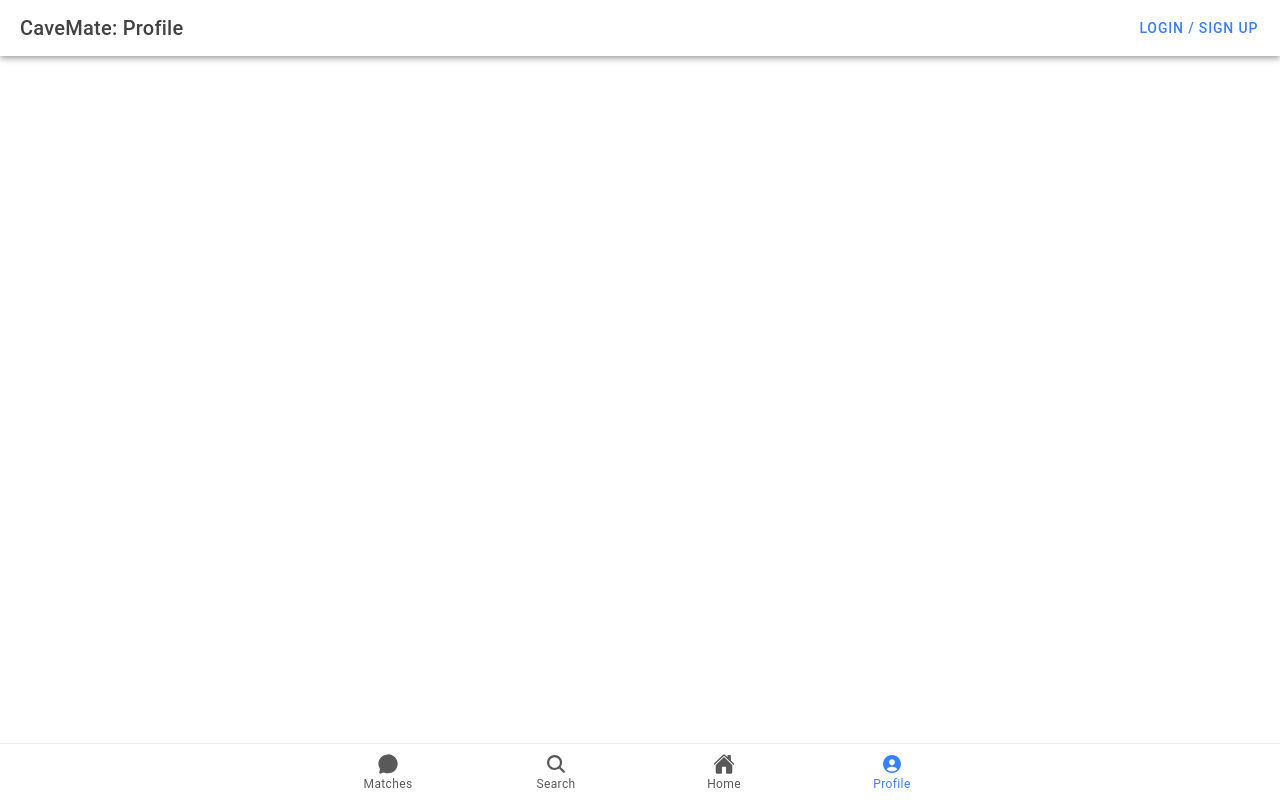
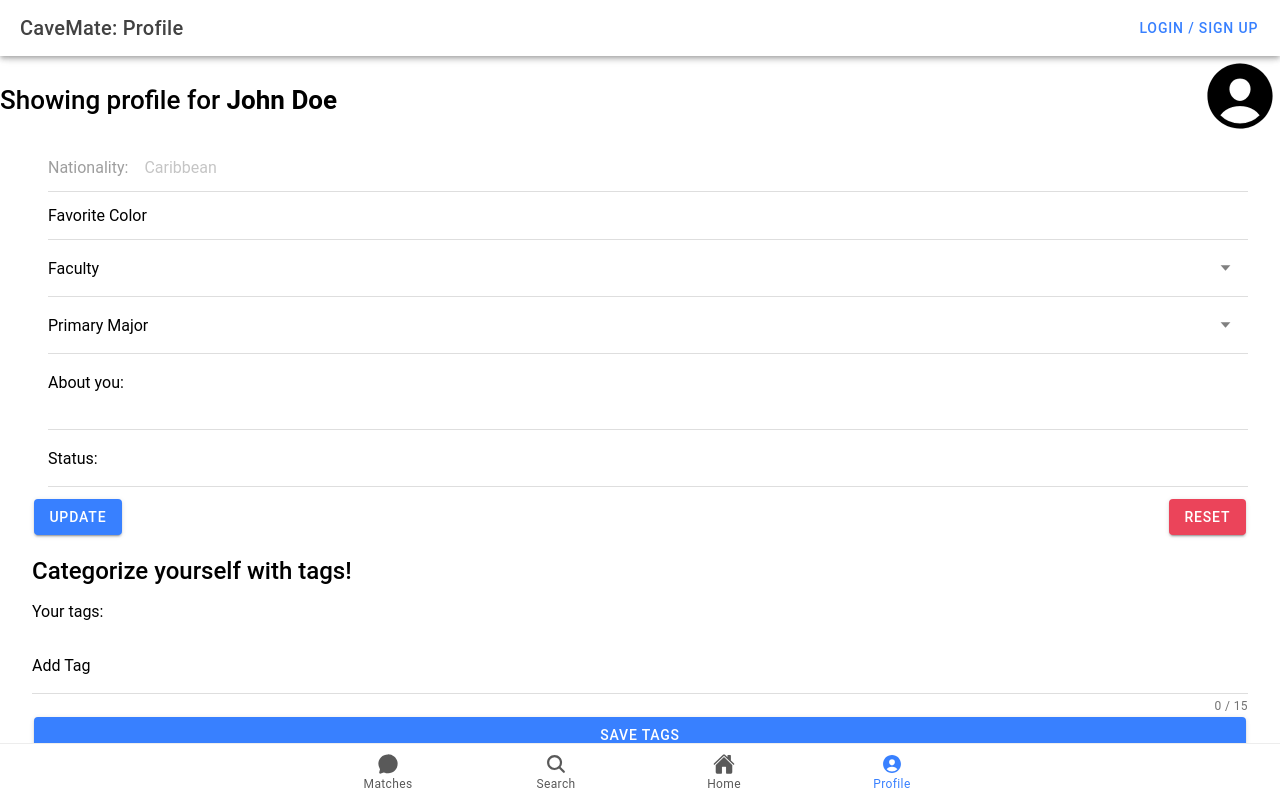
Before and after one commit to IsaiahSama/CaveMate, a React (Vite) app in the folder CaveMate/: page /profile in a window 1280 px wide. Built offline with nearby package versions, Linux system fonts and the light colour scheme.

Commit message:
Added in raw elements for Profile Page

```diff
--- /dev/null
+++ b/CaveMate/src/pages/Profile.css
@@ -0,0 +1,15 @@
+.profile__header{
+    display: flex;
+    justify-content: space-between;
+    align-items: center;
+}
+
+.flexed{
+    display: flex;
+    justify-content: space-between;
+}
+
+.profile__container{
+    max-width: 95%;
+    margin: auto;
+}
--- a/CaveMate/src/pages/Profile.tsx
+++ b/CaveMate/src/pages/Profile.tsx
@@ -1,13 +1,64 @@
-import { IonContent, IonHeader, IonPage, IonTitle, IonToolbar } from '@ionic/react';
-import './Tab4.css';
+import { IonButton, IonButtons, IonContent, IonHeader, IonIcon, IonInput, IonItem, IonLabel, IonList, IonPage, IonSelect, IonSelectOption, IonTextarea, IonTitle, IonToolbar } from '@ionic/react';
+import './Profile.css';
 import Header from '../components/Header';
+import { personCircle } from 'ionicons/icons';
 
 const ProfilePage: React.FC = () => {
   return (
     <IonPage>
       <Header subtitle='Profile'></Header>
       <IonContent fullscreen>
-
+      <div className="profile__header">
+        <h1>Showing profile for <strong> John Doe </strong></h1>
+        <IonIcon slot='end' icon={personCircle} style={{"font-size": "80px"}}></IonIcon>
+      </div>
+        <div className="profile__container">
+          <form action="" onSubmit={(e) => e.preventDefault()}>
+            <IonList>
+              <IonItem>
+                <IonInput label="Nationality:" disabled={true} placeholder="Caribbean"></IonInput>
+              </IonItem>
+              <IonItem>
+                  <IonLabel>Favorite Color</IonLabel>
+              </IonItem>
+              <IonItem>
+                <IonSelect label="Faculty" labelPlacement="floating" placeholder="---">
+                  <IonSelectOption value="CCA">Culture, Creative & Performing Arts</IonSelectOption>
+                  <IonSelectOption value="H&E">Humanities and Education</IonSelectOption>
+                  <IonSelectOption value="LAW">Law</IonSelectOption>
+                  <IonSelectOption value="FMS">Medical Sciences</IonSelectOption>
+                  <IonSelectOption value="FST">Science and Technology</IonSelectOption>
+                  <IonSelectOption value="FSS">Social Sciences</IonSelectOption>
+                  <IonSelectOption value="AOS">Sport</IonSelectOption>
+                </IonSelect>
+              </IonItem>
+              <IonItem>
+                <IonSelect label="Primary Major" labelPlacement="floating" placeholder='---'>
+                  <IonSelectOption value="CS">Computer Science</IonSelectOption>
+                  <IonSelectOption value="BIO">Biology</IonSelectOption>
+                </IonSelect>
+              </IonItem>
+              <IonItem>
+                <IonTextarea label="About you:" labelPlacement="floating"></IonTextarea>
+              </IonItem>
+              <IonItem>
+                <IonInput label="Status: " labelPlacement="floating"></IonInput>
+              </IonItem>
+            </IonList>
+            <div className="flexed">
+              <IonButton>Update</IonButton>
+              <IonButton color="danger">Reset</IonButton>
+            </div>
+          </form>
+          <form action="" onSubmit={(e) => e.preventDefault()}>
+            <h2>Categorize yourself with tags!</h2>
+            <p>Your tags: </p>
+            <div id="tagsContainer"></div>
+            <IonInput label="Add Tag" counter={true} maxlength={15} labelPlacement="floating">
+            </IonInput>
+            <IonButton expand='block'>Save Tags</IonButton>
+          </form>
+        </div>
       </IonContent>
     </IonPage>
   );
```
Also changed, not shown: CaveMate/src/pages/Tab4.css (deleted), 1 other file (tests, documents, lock files or other folders).
